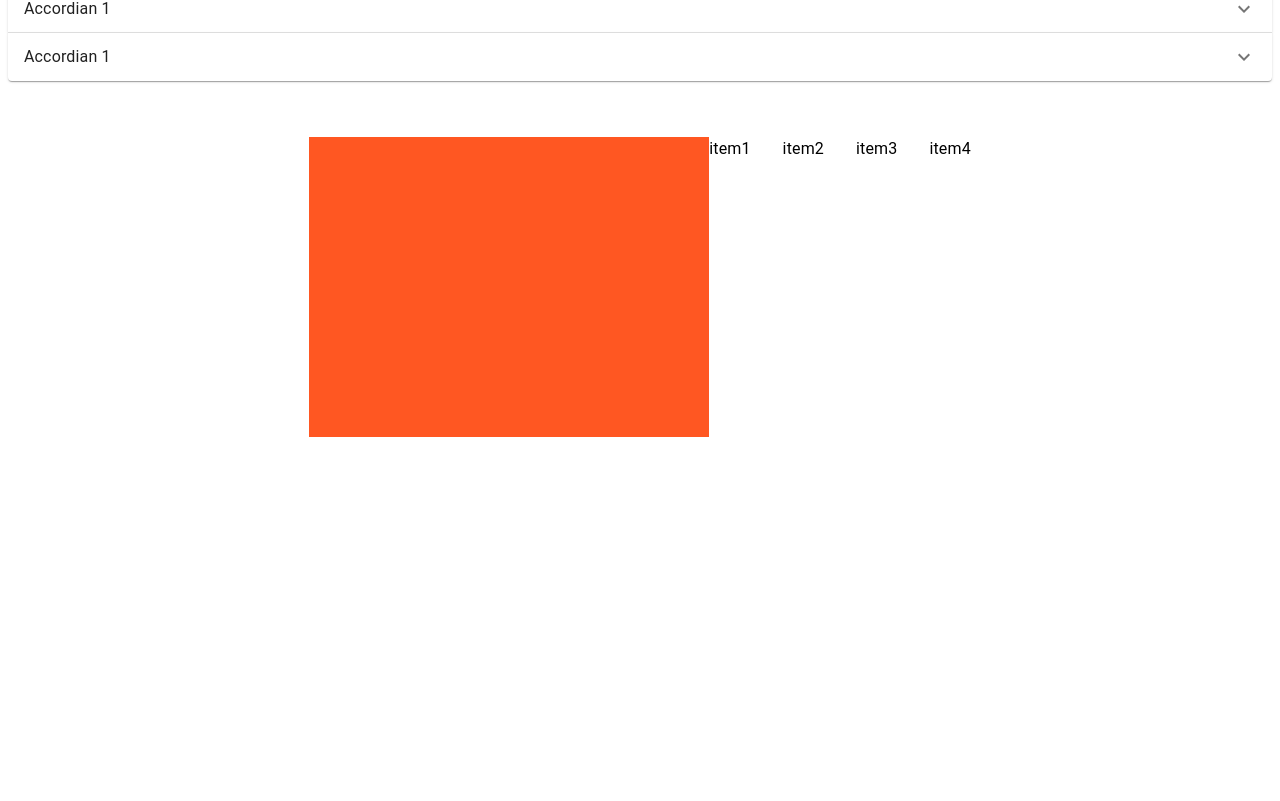
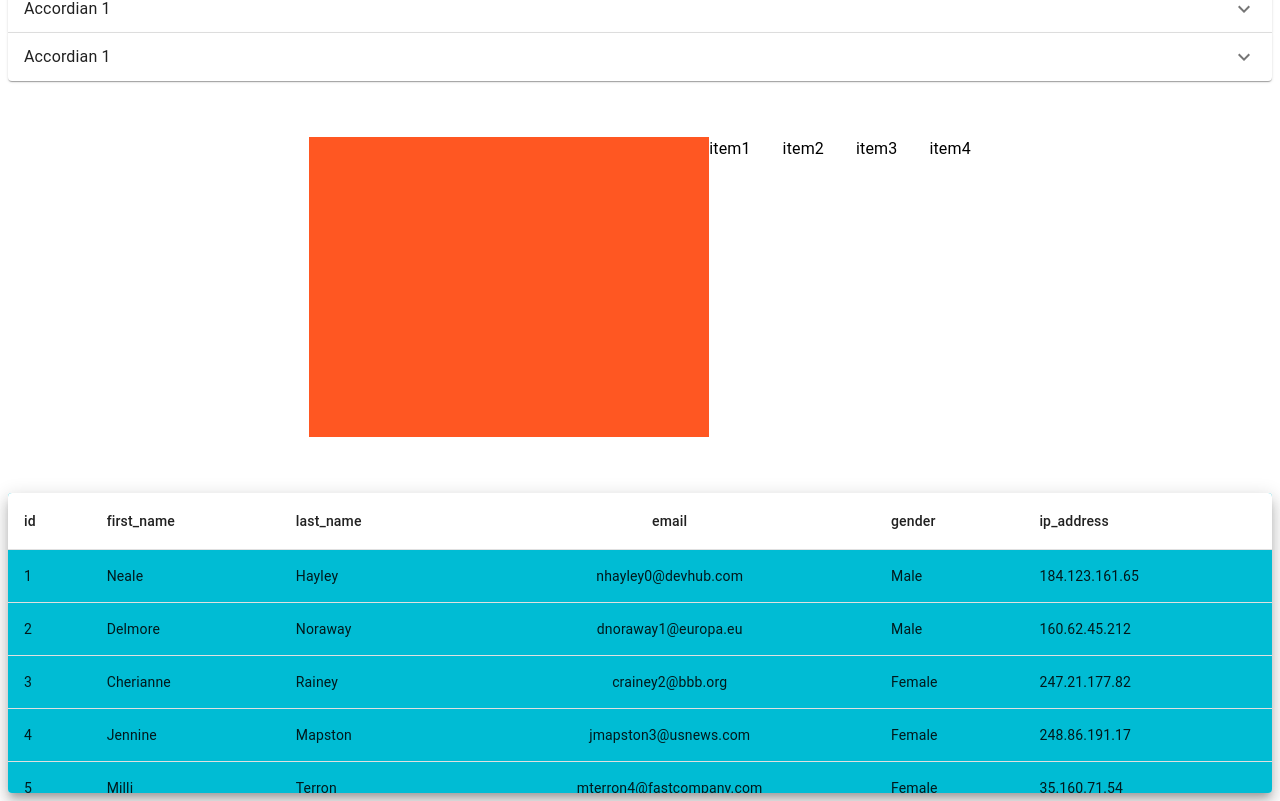
Before and after one commit to farooqpk/learnMUI, a React (Vite) app: page / in a window 1280 px wide. Shown: the part 4216-5017 px from the top of the page. Before the commit the page ends 4661 px from the top, so only its background shows below. Built offline with nearby package versions, Linux system fonts and the light colour scheme.

Commit message:
completed table component

```diff
--- a/src/App.tsx
+++ b/src/App.tsx
@@ -13,6 +13,7 @@ import { CardMUI } from "./components/cardMUI";
 import { AccordianMUI } from "./components/accordianMUI";
 import { MUIresponsiveness } from "./components/MUIresponsiveness";
 import { NavbarMUI } from "./components/navbarMUI";
+import { TableMUI } from "./components/tableMUI";
 
 const theme = createTheme({
   palette: {
@@ -44,6 +45,7 @@ function App() {
           <CardMUI />
           <AccordianMUI />
           <MUIresponsiveness />
+          <TableMUI/>
         </Stack>
       </ThemeProvider>
     </>
--- /dev/null
+++ b/src/components/tableMUI.tsx
@@ -0,0 +1,93 @@
+import {
+  Table,
+  TableContainer,
+  TableBody,
+  TableRow,
+  TableCell,
+  Paper,
+  TableHead,
+} from "@mui/material";
+
+const tableData = [
+  {
+    id: 1,
+    first_name: "Neale",
+    last_name: "Hayley",
+    email: "nhayley0@devhub.com",
+    gender: "Male",
+    ip_address: "184.123.161.65",
+  },
+  {
+    id: 2,
+    first_name: "Delmore",
+    last_name: "Noraway",
+    email: "dnoraway1@europa.eu",
+    gender: "Male",
+    ip_address: "160.62.45.212",
+  },
+  {
+    id: 3,
+    first_name: "Cherianne",
+    last_name: "Rainey",
+    email: "crainey2@bbb.org",
+    gender: "Female",
+    ip_address: "247.21.177.82",
+  },
+  {
+    id: 4,
+    first_name: "Jennine",
+    last_name: "Mapston",
+    email: "jmapston3@usnews.com",
+    gender: "Female",
+    ip_address: "248.86.191.17",
+  },
+  {
+    id: 5,
+    first_name: "Milli",
+    last_name: "Terron",
+    email: "mterron4@fastcompany.com",
+    gender: "Female",
+    ip_address: "35.160.71.54",
+  },
+  {
+    id: 6,
+    first_name: "Ardeen",
+    last_name: "Edgeson",
+    email: "aedgeson5@reference.com",
+    gender: "Female",
+    ip_address: "210.214.85.151",
+  },
+];
+
+export const TableMUI = () => {
+  return (
+    <TableContainer component={Paper} elevation={10} sx={{backgroundColor:"secondary.main",maxHeight:"300px"}}>
+      <Table stickyHeader>
+        <TableHead>
+          <TableRow>
+            <TableCell>id</TableCell>
+            <TableCell>first_name</TableCell>
+            <TableCell>last_name</TableCell>
+            <TableCell align="center">email</TableCell>
+            <TableCell>gender</TableCell>
+            <TableCell>ip_address</TableCell>
+          </TableRow>
+        </TableHead>
+        <TableBody>
+          {tableData.map((data) => {
+            return (
+              <TableRow key={data.id}>
+                <TableCell>{data.id}</TableCell>
+                <TableCell>{data.first_name}</TableCell>
+                <TableCell>{data.last_name}</TableCell>
+                <TableCell align="center">{data.email}</TableCell>
+                <TableCell>{data.gender}</TableCell>
+                <TableCell>{data.ip_address}</TableCell>
+              </TableRow>
+            );
+          })}
+        </TableBody>
+      </Table>
+    </TableContainer>
+  );
+};
```
